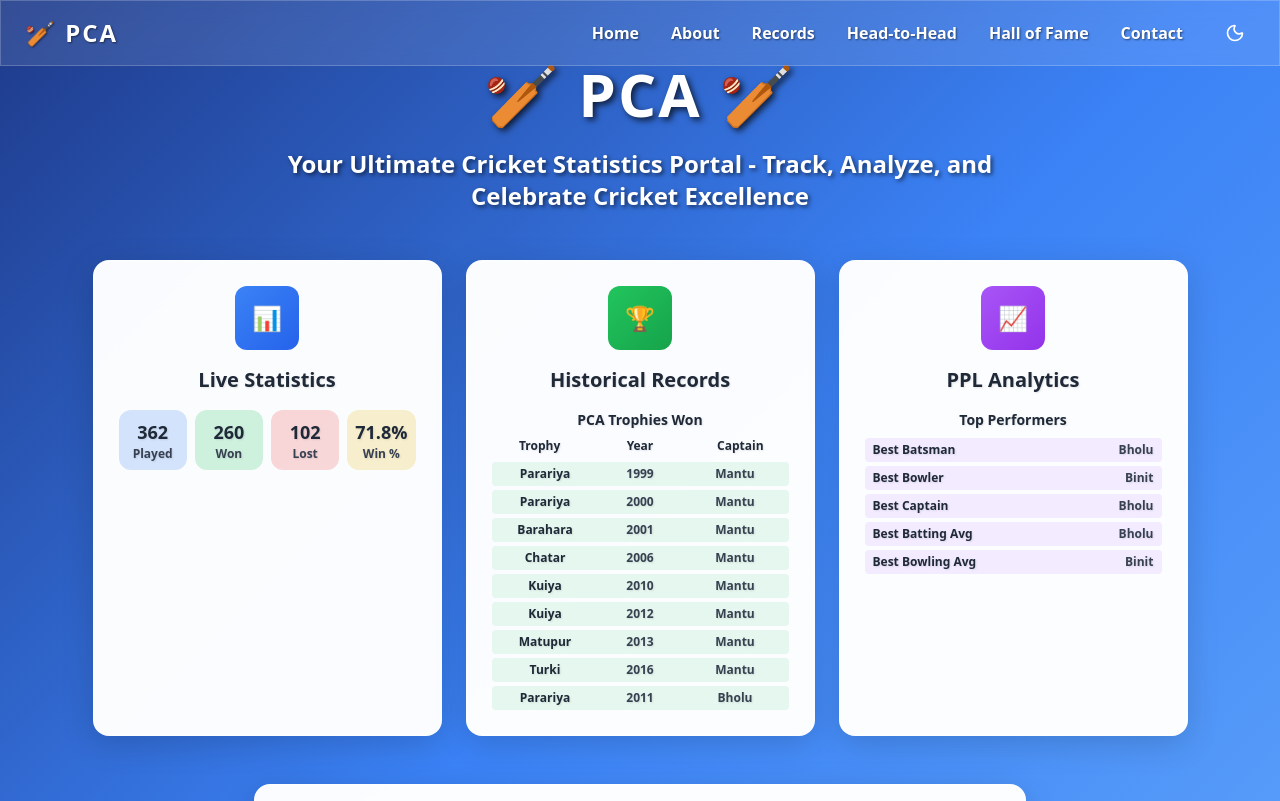
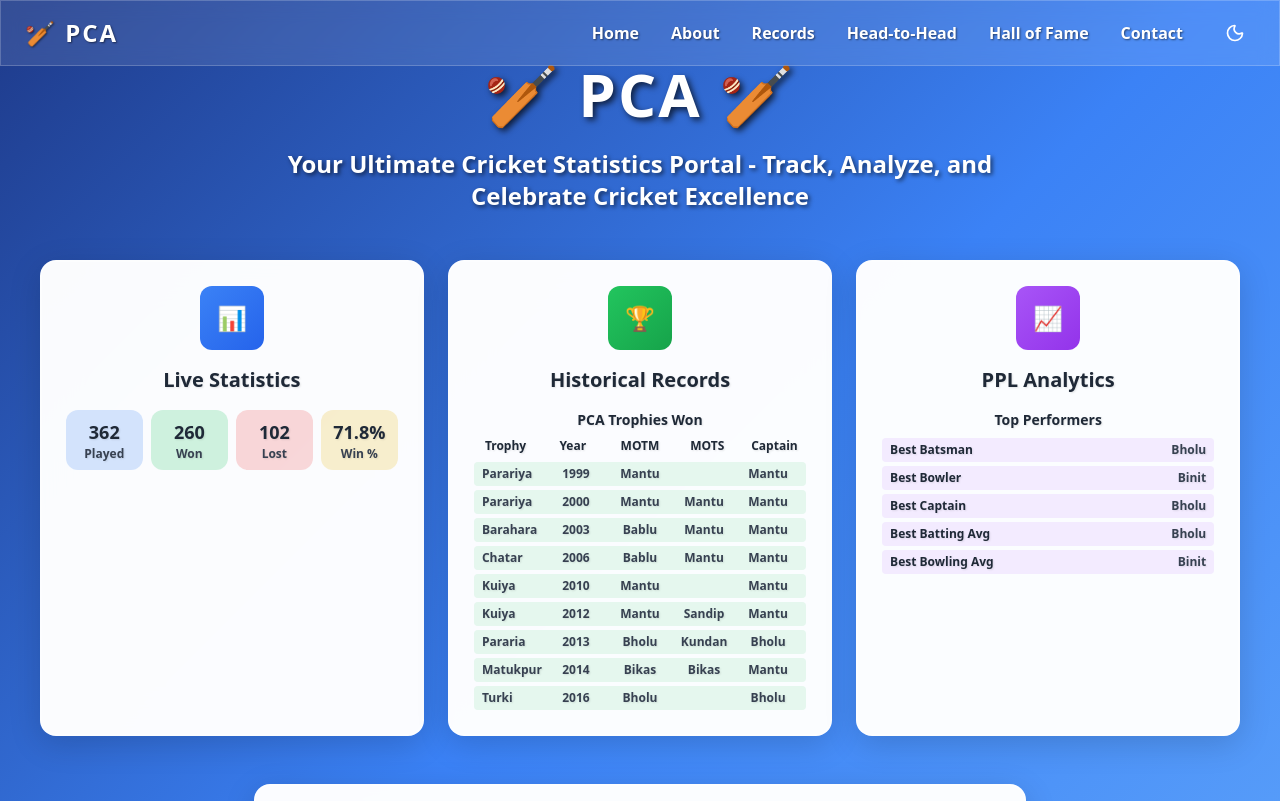
Before and after one commit to iamshivamjha/PPL, a React (Vite) app: page / in a window 1280 px wide. Shown: the top 801 px of the page. Built offline with nearby package versions, Linux system fonts and the light colour scheme.

Commit message:
Update PCA Trophies Won with complete data: Add MOTM and MOTS columns with exact tournament data and handle blank MOTS entries

```diff
--- a/src/contexts/DataContext.tsx
+++ b/src/contexts/DataContext.tsx
@@ -37,6 +37,8 @@ export interface CaptainRecord {
 export interface TrophyWinner {
 	trophy: string
 	year: string
+	MOTM: string
+	MOTS: string
 	captain: string
 }
 
@@ -156,15 +158,15 @@ const defaultCaptainRecords: CaptainRecord[] = [
 ]
 
 const defaultTrophyWinners: TrophyWinner[] = [
-	{ trophy: 'Parariya', year: '1999', captain: 'Mantu' },
-	{ trophy: 'Parariya', year: '2000', captain: 'Mantu' },
-	{ trophy: 'Barahara', year: '2001', captain: 'Mantu' },
-	{ trophy: 'Chatar', year: '2006', captain: 'Mantu' },
-	{ trophy: 'Kuiya', year: '2010', captain: 'Mantu' },
-	{ trophy: 'Kuiya', year: '2012', captain: 'Mantu' },
-	{ trophy: 'Matupur', year: '2013', captain: 'Mantu' },
-	{ trophy: 'Turki', year: '2016', captain: 'Mantu' },
-	{ trophy: 'Parariya', year: '2011', captain: 'Bholu' }
+	{ trophy: 'Parariya', year: '1999', MOTM: 'Mantu', MOTS: ' ', captain: 'Mantu' },
+	{ trophy: 'Parariya', year: '2000', MOTM: 'Mantu', MOTS: 'Mantu', captain: 'Mantu' },
+	{ trophy: 'Barahara', year: '2003', MOTM: 'Bablu', MOTS: 'Mantu', captain: 'Mantu' },
+	{ trophy: 'Chatar', year: '2006', MOTM: 'Bablu', MOTS: 'Mantu', captain: 'Mantu' },
+	{ trophy: 'Kuiya', year: '2010', MOTM: 'Mantu', MOTS: ' ', captain: 'Mantu' },
+	{ trophy: 'Kuiya', year: '2012', MOTM: 'Mantu', MOTS: 'Sandip', captain: 'Mantu' },
+	{ trophy: 'Pararia', year: '2013', MOTM: 'Bholu', MOTS: 'Kundan', captain: 'Bholu' },
+	{ trophy: 'Matukpur', year: '2014', MOTM: 'Bikas', MOTS: 'Bikas', captain: 'Mantu' },
+	{ trophy: 'Turki', year: '2016', MOTM: 'Bholu', MOTS: " ", captain: 'Bholu' }
 ]
 
 export function DataProvider({ children }: { children: ReactNode }) {
--- a/src/pages/Home.tsx
+++ b/src/pages/Home.tsx
@@ -60,16 +60,20 @@ export default function Home() {
 						<div className="space-y-2 mt-4">
 							<div className="text-center">
 								<div className="text-sm font-semibold text-visible mb-2">PCA Trophies Won</div>
-								<div className="grid grid-cols-3 gap-1 text-xs mb-2">
+								<div className="grid grid-cols-5 gap-1 text-xs mb-2">
 									<div className="text-visible font-semibold">Trophy</div>
 									<div className="text-visible font-semibold">Year</div>
+									<div className="text-visible font-semibold">MOTM</div>
+									<div className="text-visible font-semibold">MOTS</div>
 									<div className="text-visible font-semibold">Captain</div>
 								</div>
 								<div className="space-y-1 text-xs">
 									{trophyWinners.map((trophy, index) => (
-										<div key={index} className="grid grid-cols-3 gap-1 items-center bg-green-500/10 rounded px-2 py-1">
-											<span className="text-visible">{trophy.trophy}</span>
+										<div key={index} className="grid grid-cols-5 gap-1 items-center bg-green-500/10 rounded px-2 py-1">
+											<span className="text-visible-muted text-start">{trophy.trophy}</span>
 											<span className="text-visible-muted text-center">{trophy.year}</span>
+											<span className="text-visible-muted text-center">{trophy.MOTM}</span>
+											<span className="text-visible-muted text-center">{trophy.MOTS === ' ' ? '' : trophy.MOTS}</span>
 											<span className="text-visible-muted text-center">{trophy.captain}</span>
 										</div>
 									))}
```
